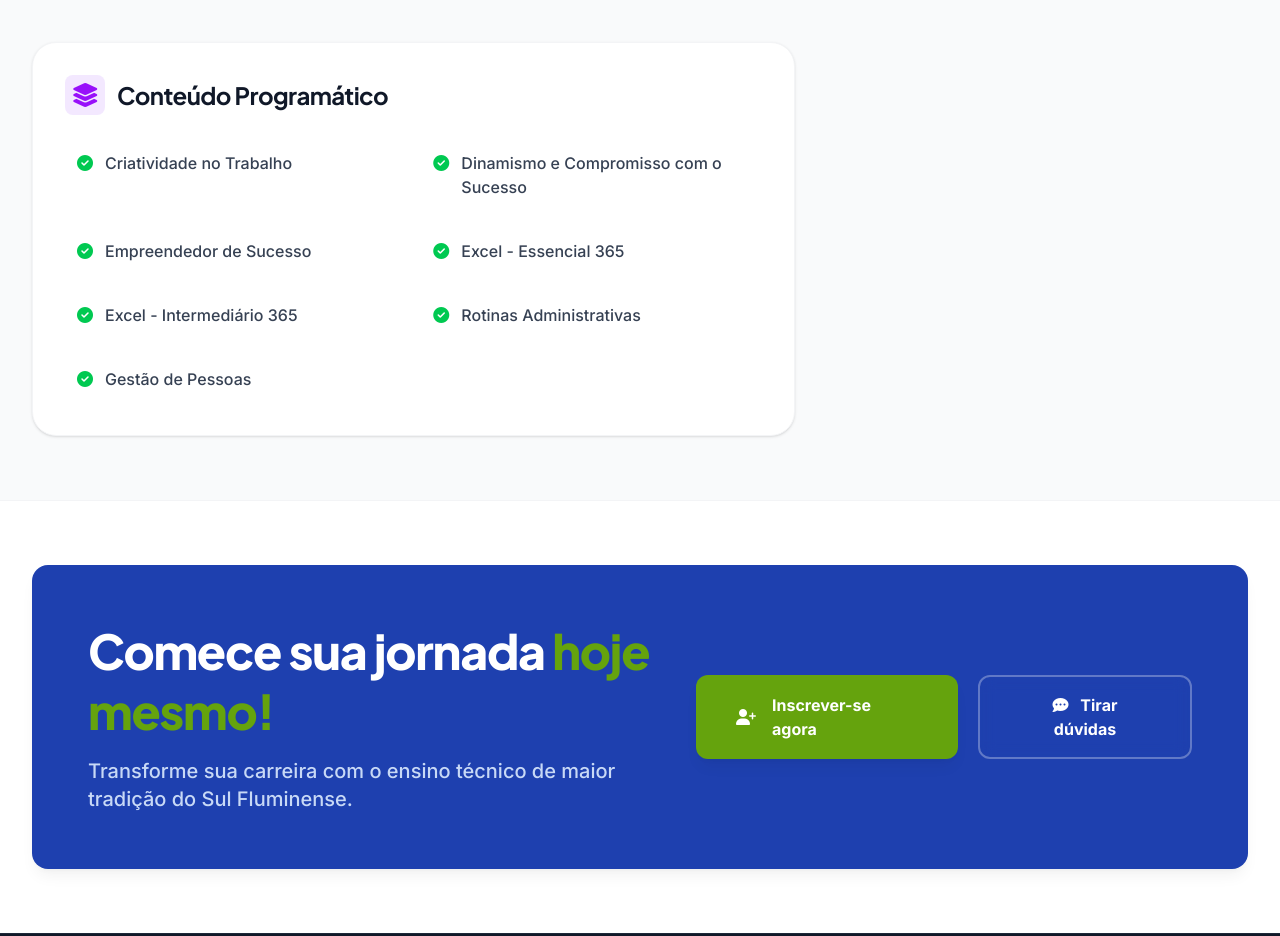
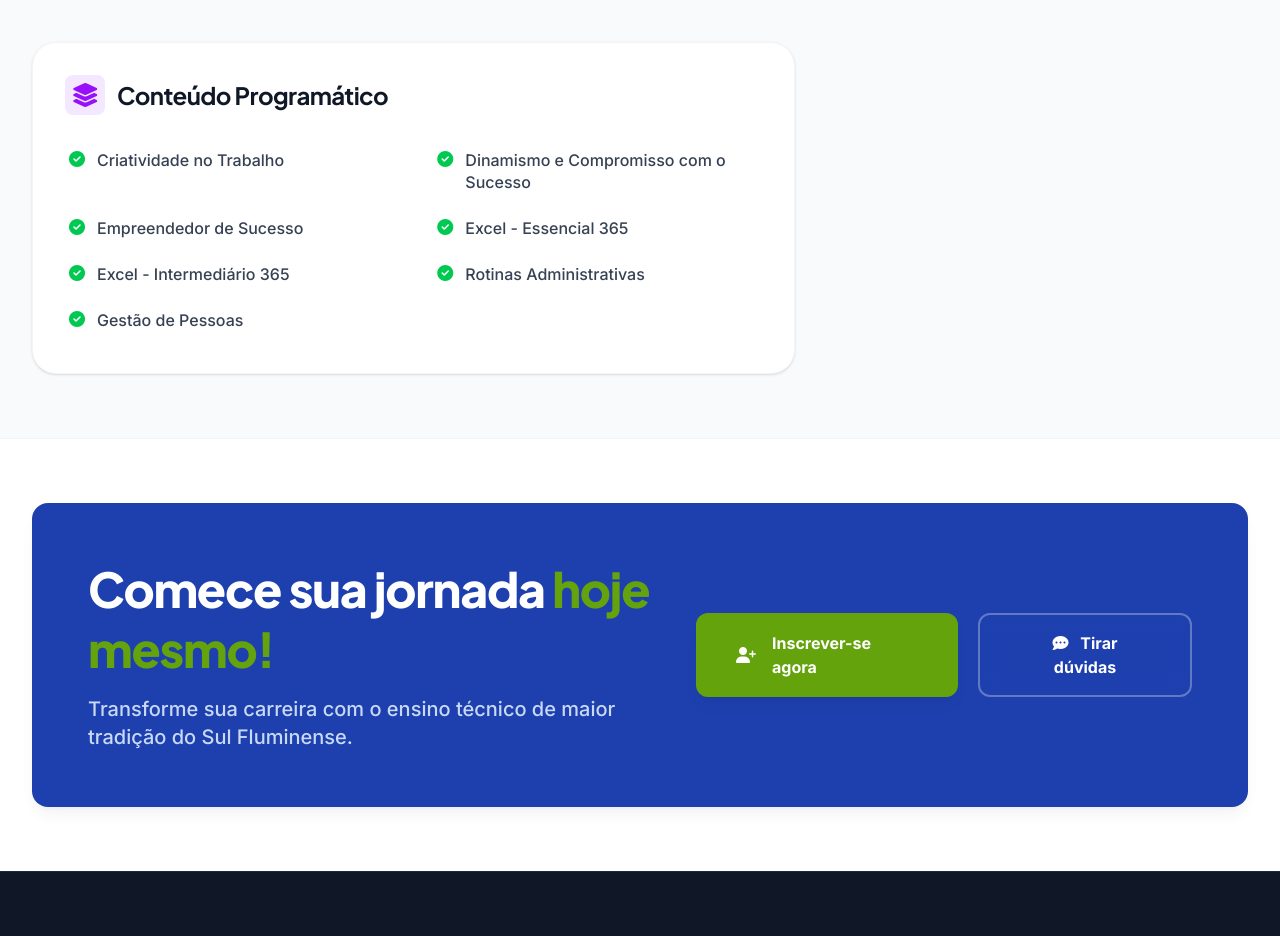
Before and after one commit to criatecdev-code/itecEnsino-att, a React (Vite) app: page /curso/assistente-administrativo in a window 1280 px wide. Shown: the part 1060-1996 px from the top of the page. Built offline with nearby package versions, Linux system fonts and the light colour scheme.

Commit message:
feat: ajustes de informações e copys

```diff
--- a/src/components/EducationLevels.tsx
+++ b/src/components/EducationLevels.tsx
@@ -8,7 +8,7 @@ const EducationLevels: React.FC = () => {
             <EducationLevelSection
                 subtitle="Do 1º ano ao ensino médio"
                 title="Ensino regular"
-                description="O diferencial do ensino regular está na educação financeira e na gamificação, que aumentam o engajamento, despertam vontade de aprender e preparam os alunos para um futuro de oportunidades."
+                description="O diferencial do ensino regular está na integração da educação financeira e da gamificação, que ampliam o engajamento, estimulam o interesse pelo aprendizado e preparam os alunos para um futuro repleto de oportunidades"
                 image="/img/home/fundamental.png"
                 link="/cursos/fundamental"
                 linkText="Conhecer proposta"
@@ -21,7 +21,7 @@ const EducationLevels: React.FC = () => {
             <EducationLevelSection
                 subtitle="Qualificação profissional"
                 title="Cursos técnicos"
-                description="O curso técnico utiliza metodologia 100% ativa, com aulas práticas e experiências reais em sala que simulam a área de atuação, desenvolvendo competências profissionais e preparando você para um futuro profissional verdadeiro."
+                description="O curso técnico é estruturado com base em uma metodologia 100% ativa, combinando aulas práticas e experiências reais que simulam o ambiente profissional, promovendo o desenvolvimento de competências essenciais e preparando você para atuar com segurança no mercado de trabalho."
                 image="/img/home/enfermagem.png"
                 link="/cursos/tecnico"
                 linkText="Ver todos os cursos"
@@ -34,7 +34,7 @@ const EducationLevels: React.FC = () => {
             <EducationLevelSection
                 subtitle="Cursos rápidos e dinâmicos"
                 title="Profissionalizantes"
-                description="Qualificação rápida e focada para você se destacar. Cursos nas áreas de tecnologia, gestão, saúde e beleza com certificação imediata."
+                description="Qualificação rápida e focada em resultados, desenvolvida para destacar você no mercado. Cursos nas áreas de tecnologia, gestão, saúde e beleza, com certificação imediata."
                 image="/img/home/administrativo.png"
                 link="/cursos/profissionalizante"
                 linkText="Ver cursos rápidos"
--- a/src/pages/CourseDetails.tsx
+++ b/src/pages/CourseDetails.tsx
@@ -3,6 +3,7 @@ import React, { useEffect } from 'react';
 import { useParams, Link, useNavigate } from 'react-router-dom';
 import { Helmet } from 'react-helmet-async';
 import { courses } from '../data/courses';
+import { parseModulosProgramaticos } from '../utils/parseModulosProgramaticos';
 
 const CourseDetails: React.FC = () => {
     const { slug } = useParams<{ slug: string }>();
@@ -30,7 +31,7 @@ const CourseDetails: React.FC = () => {
         );
     }
 
-    const modulesList = course.modulos.split(';').map(m => m.trim()).filter(m => m.length > 0);
+    const modulosParsed = parseModulosProgramaticos(course.modulos);
 
     const getCategoryUrl = (category: string) => {
         const cat = category.toLowerCase();
@@ -124,8 +125,8 @@ const CourseDetails: React.FC = () => {
                                 </p>
                             </div>
 
-                            {/* Modulos (Display as list if lengthy, or grid) */}
-                            {modulesList.length > 0 && (
+                            {/* Conteúdo programático: lista simples ou semestres/módulos (técnicos) */}
+                            {modulosParsed.kind === 'flat' && modulosParsed.items.length > 0 && (
                                 <div className="bg-white rounded-3xl p-8 shadow-sm border border-gray-100">
                                     <h2 className="text-2xl font-bold text-gray-900 mb-6 flex items-center gap-3">
                                         <span className="w-10 h-10 rounded-lg bg-purple-100 flex items-center justify-center text-purple-600">
@@ -133,11 +134,59 @@ const CourseDetails: React.FC = () => {
                                         </span>
                                         Conteúdo Programático
                                     </h2>
-                                    <div className="grid grid-cols-1 md:grid-cols-2 gap-4">
-                                        {modulesList.map((modulo, idx) => (
-                                            <div key={idx} className="flex items-start gap-3 p-3 rounded-xl hover:bg-gray-50 transition-colors">
-                                                <i className="fas fa-check-circle text-green-500 mt-1"></i>
-                                                <span className="text-gray-700 font-medium">{modulo}</span>
+                                    <ul className="grid grid-cols-1 md:grid-cols-2 gap-x-10 gap-y-1 list-none p-0 m-0">
+                                        {modulosParsed.items.map((modulo, idx) => (
+                                            <li
+                                                key={idx}
+                                                className="flex items-start gap-3 py-2.5 px-1 rounded-xl hover:bg-gray-50 transition-colors"
+                                            >
+                                                <i className="fas fa-check-circle text-green-500 mt-0.5 shrink-0" aria-hidden />
+                                                <span className="text-gray-700 font-medium leading-snug">{modulo}</span>
+                                            </li>
+                                        ))}
+                                    </ul>
+                                </div>
+                            )}
+                            {modulosParsed.kind === 'structured' && modulosParsed.semesters.length > 0 && (
+                                <div className="bg-white rounded-3xl p-8 shadow-sm border border-gray-100">
+                                    <h2 className="text-2xl font-bold text-gray-900 mb-6 flex items-center gap-3">
+                                        <span className="w-10 h-10 rounded-lg bg-purple-100 flex items-center justify-center text-purple-600">
+                                            <i className="fas fa-layer-group"></i>
+                                        </span>
+                                        Conteúdo Programático
+                                    </h2>
+                                    <div className="space-y-6">
+                                        {modulosParsed.semesters.map((sem, si) => (
+                                            <div
+                                                key={`${sem.title}-${si}`}
+                                                className="rounded-2xl border border-gray-200 overflow-hidden bg-gray-50/40"
+                                            >
+                                                <div className="bg-gradient-to-r from-purple-600 to-purple-700 px-4 py-3.5 text-white font-bold text-sm md:text-base tracking-wide">
+                                                    {sem.title}
+                                                </div>
+                                                <div className="p-5 md:p-6 space-y-8 bg-white">
+                                                    {sem.modules.map((mod, mi) => (
+                                                        <div key={`${mod.title}-${mi}`}>
+                                                            <h3 className="text-xs font-bold text-purple-700 uppercase tracking-wider mb-3 pb-2 border-b border-purple-100">
+                                                                {mod.title}
+                                                            </h3>
+                                                            <ul className="space-y-2.5 list-none p-0 m-0">
+                                                                {mod.items.map((item, ii) => (
+                                                                    <li
+                                                                        key={ii}
+                                                                        className="flex gap-3 text-gray-700 text-[15px] leading-relaxed"
+                                                                    >
+                                                                        <span
+                                                                            className="mt-2 inline-block h-1.5 w-1.5 shrink-0 rounded-full bg-purple-400"
+                                                                            aria-hidden
+                                                                        />
+                                                                        <span>{item}</span>
+                                                                    </li>
+                                                                ))}
+                                                            </ul>
+                                                        </div>
+                                                    ))}
+                                                </div>
                                             </div>
                                         ))}
                                     </div>
--- /dev/null
+++ b/src/utils/parseModulosProgramaticos.ts
@@ -0,0 +1,88 @@
+/**
+ * Interpreta o campo `modulos` dos cursos: listas simples (profissionalizantes)
+ * ou estrutura com semestres e módulos (técnicos).
+ */
+
+const RE_SEMESTRE = /^\d+º\s*SEMESTRE$/i;
+const RE_MODULO = /^MÓDULO\s+\d+$/i;
+
+export interface ModuloGroup {
+  title: string;
+  items: string[];
+}
+
+export interface SemestreGroup {
+  title: string;
+  modules: ModuloGroup[];
+}
+
+export type ModulosParsed =
+  | { kind: 'flat'; items: string[] }
+  | { kind: 'structured'; semesters: SemestreGroup[] };
+
+function splitModulos(raw: string): string[] {
+  return raw
+    .split(';')
+    .map((m) => m.trim())
+    .filter((m) => m.length > 0);
+}
+
+function isSemestre(s: string): boolean {
+  return RE_SEMESTRE.test(s);
+}
+
+function isModulo(s: string): boolean {
+  return RE_MODULO.test(s);
+}
+
+export function parseModulosProgramaticos(modulos: string): ModulosParsed {
+  const parts = splitModulos(modulos);
+  if (parts.length === 0) {
+    return { kind: 'flat', items: [] };
+  }
+
+  const hasStructure = parts.some((p) => isSemestre(p) || isModulo(p));
+  if (!hasStructure) {
+    return { kind: 'flat', items: parts };
+  }
+
+  const semesters: SemestreGroup[] = [];
+  let currentSem: SemestreGroup | null = null;
+  let currentMod: ModuloGroup | null = null;
+
+  const ensureSemester = (title: string) => {
+    currentSem = { title, modules: [] };
+    semesters.push(currentSem);
+    currentMod = null;
+  };
+
+  const ensureModulo = (title: string) => {
+    if (!currentSem) {
+      ensureSemester('Conteúdo');
+    }
+    currentMod = { title, items: [] };
+    currentSem!.modules.push(currentMod);
+  };
+
+  for (const part of parts) {
+    if (isSemestre(part)) {
+      ensureSemester(part);
+      continue;
+    }
+
+    if (isModulo(part)) {
+      ensureModulo(part);
+      continue;
+    }
+
+    if (!currentSem) {
+      ensureSemester('Conteúdo');
+    }
+    if (!currentMod) {
+      ensureModulo('Disciplinas');
+    }
+    currentMod!.items.push(part);
+  }
+
+  return { kind: 'structured', semesters };
+}
```
